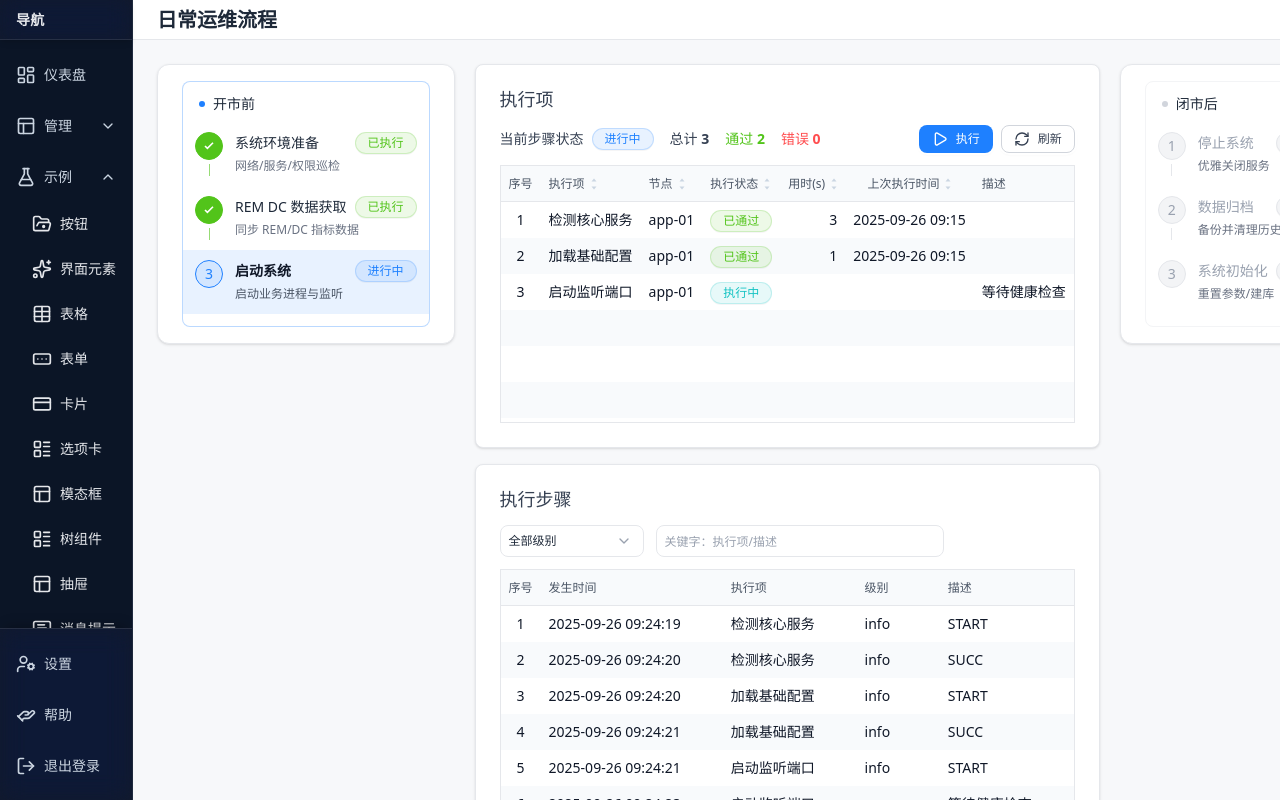
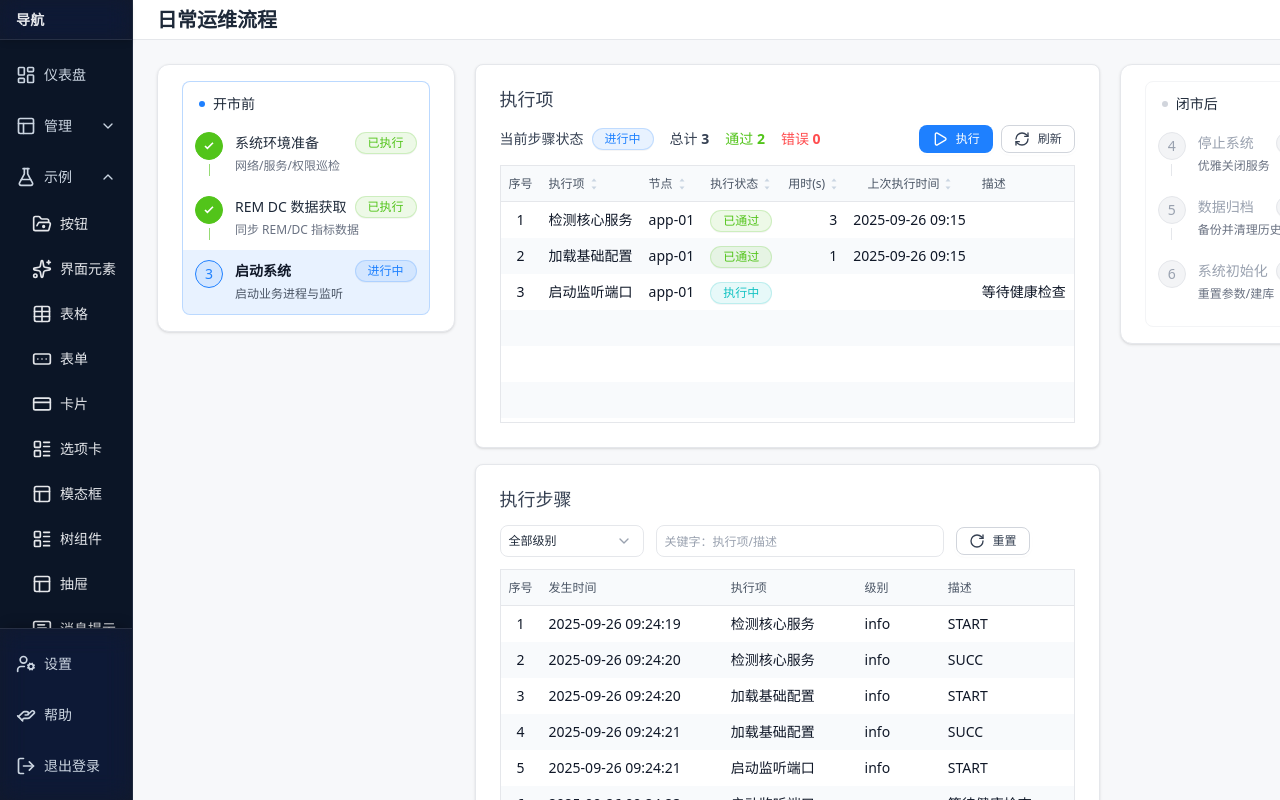
Before and after one commit to zhoumingxuan/sass-ui, a Next.js app: page /demo/runbook in a window 1280 px wide. Shown: the top 800 px of the page. Built offline with nearby package versions, Linux system fonts and the light colour scheme.

Commit message:
运维流程界面修改

```diff
--- a/src/app/demo/runbook/page.tsx
+++ b/src/app/demo/runbook/page.tsx
@@ -7,7 +7,7 @@ import StepsPanel, { StepGroup } from '@/components/StepsPanel';
 import GridTable, { GridColumn } from '@/components/GridTable';
 import Pill from '@/components/Pill';
 import { menuItems, footerItems } from '@/components/menuItems';
-import { Play, RefreshCw } from 'lucide-react';
+import { Play, RefreshCw,RotateCw } from 'lucide-react';
 import { useMemo, useState } from 'react';
 import { Input } from '@/components/Input';
 
@@ -222,6 +222,9 @@ export default function RunbookDemo() {
                   onChange={(e) => setLogQuery((e.target as HTMLInputElement).value)}
                 />
               </div>
+              <div className="flex items-center gap-2">
+                <Button variant="default" icon={<RotateCw className="h-4 w-4" />} size="small">重置</Button>
+              </div>
             </div>
             <GridTable
               columns={[
@@ -241,6 +244,7 @@ export default function RunbookDemo() {
         <StepsPanel
           groups={groups.filter((g) => g.key === 'after')}
           activeKey={active}
+          baseIndex={groups.find((g) => g.key === 'before')?.items.length}
           onChange={(k) => setActive(String(k))}
           className="sticky top-0 self-start h-fit"
         />
--- a/src/components/StepsPanel.tsx
+++ b/src/components/StepsPanel.tsx
@@ -14,10 +14,11 @@ type Props = {
   activeKey?: StepItem['key'];
   onChange?: (key: StepItem['key']) => void;
   className?: string;
+  baseIndex?: number;
 };
 
 // 仅做分组与标题样式包装，保持与业务逻辑解耦
-export default function StepsPanel({ groups, activeKey, onChange, className = '' }: Props) {
+export default function StepsPanel({ groups, activeKey, onChange, className = '', baseIndex = 0 }: Props) {
   return (
     <div
       className={[
@@ -27,14 +28,16 @@ export default function StepsPanel({ groups, activeKey, onChange, className = ''
       ].join(' ')}
     >
       {groups.map((g, i) => {
-        // Calculate a continuous index offset so step numbers don't reset per group
-        const startIndex = groups.slice(0, i).reduce((sum, gg) => sum + (gg.items?.length || 0), 0);
+        const startIndex = baseIndex + groups.slice(0, i).reduce((sum, gg) => sum + (gg.items?.length || 0), 0);
         const isActive = g.items?.some((it) => it.key === activeKey);
+        const activeIndex = g.items?.findIndex((it) => it.key === activeKey) ?? -1;
+        const isActiveLast = activeIndex >= 0 && activeIndex === (g.items?.length || 0) - 1;
         return (
           <section
             key={g.key}
             className={[
-              'rounded-lg border p-3 transition-colors',
+              'rounded-lg border p-3 transition-colors overflow-hidden',
+              isActiveLast ? 'pb-0' : '',
               'bg-white',
               isActive ? 'border-primary/30 bg-primary/5' : 'border-gray-100 hover:bg-gray-50/60',
             ].join(' ')}
```
